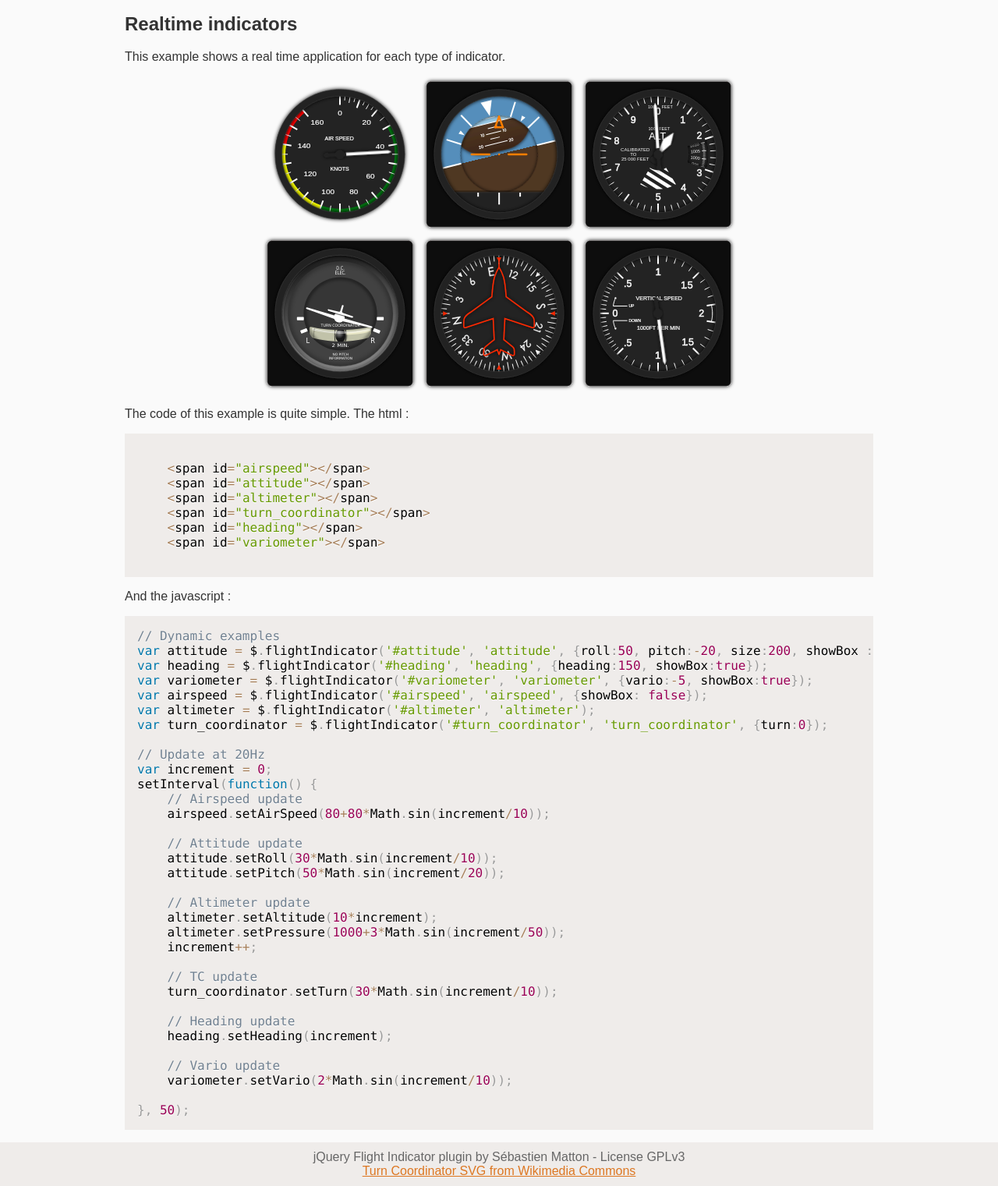
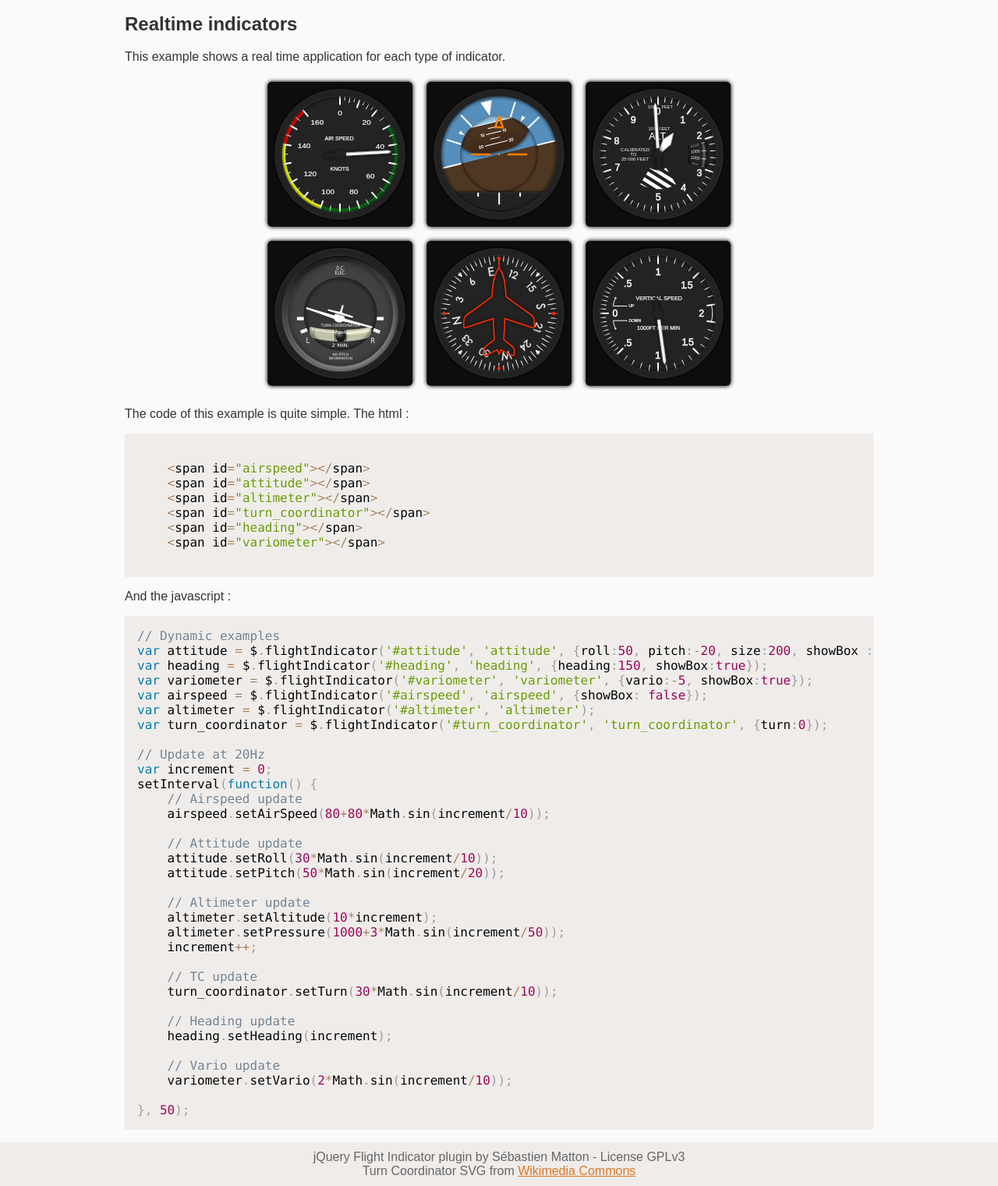
Before and after one commit to sebmatton/jQuery-Flight-Indicators, a website: page example.html in a window 1280 px wide. Shown: the part 720-2241 px from the top of the page at 78% size. Drawn offline with nearby package versions, Linux system fonts and the light colour scheme.

Commit message:
Fix https & doc update

```diff
--- a/example.html
+++ b/example.html
@@ -99,7 +99,7 @@ setInterval(function() {
 
 <footer>
     jQuery Flight Indicator plugin by Sébastien Matton - License GPLv3<br/>
-    <a title="By Mysid [CC-BY-SA-3.0 (http://creativecommons.org/licenses/by-sa/3.0) or GFDL (http://www.gnu.org/copyleft/fdl.html)], via Wikimedia Commons" href="http://commons.wikimedia.org/wiki/File%3ATurn_coordinator.svg">Turn Coordinator SVG from Wikimedia Commons</a>
+    Turn Coordinator SVG from <a title="By Mysid [CC-BY-SA-3.0 (https://creativecommons.org/licenses/by-sa/3.0) or GFDL (https://www.gnu.org/licenses/fdl-1.3.html)], via Wikimedia Commons" href="https://commons.wikimedia.org/wiki/File%3ATurn_coordinator.svg">Wikimedia Commons</a>
 </footer>
 
 <!-- Syntax color -->
@@ -119,7 +119,7 @@ var first_attitude = $.flightIndicator('#first_attitude', 'attitude', {size:350,
 var attitude = $.flightIndicator('#attitude', 'attitude', {roll:50, pitch:-20, size:200, showBox : true});
 var heading = $.flightIndicator('#heading', 'heading', {heading:150, showBox:true});
 var variometer = $.flightIndicator('#variometer', 'variometer', {vario:-5, showBox:true});
-var airspeed = $.flightIndicator('#airspeed', 'airspeed', {showBox: false});
+var airspeed = $.flightIndicator('#airspeed', 'airspeed', {showBox: true});
 var altimeter = $.flightIndicator('#altimeter', 'altimeter');
 var turn_coordinator = $.flightIndicator('#turn_coordinator', 'turn_coordinator', {turn:0});
 
```
Also changed, not shown: README.md, _examples_data/example.png.
